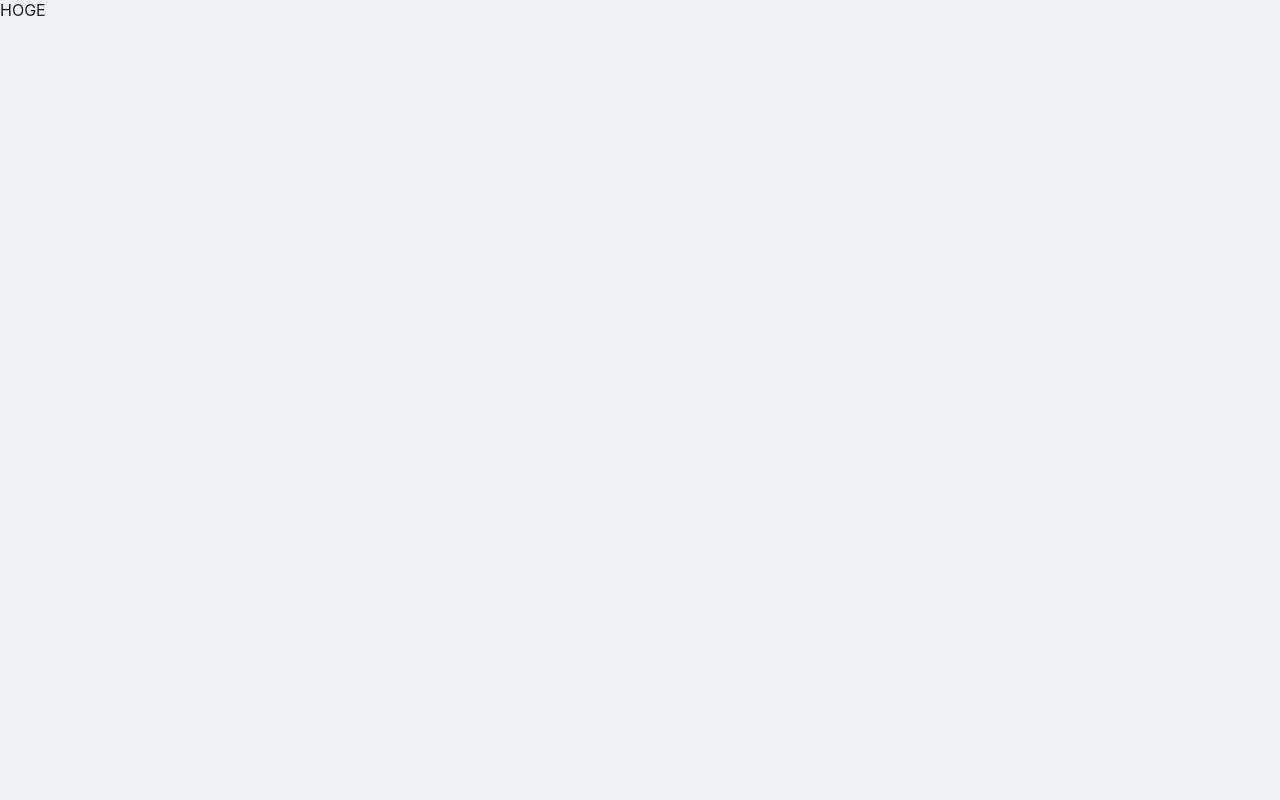
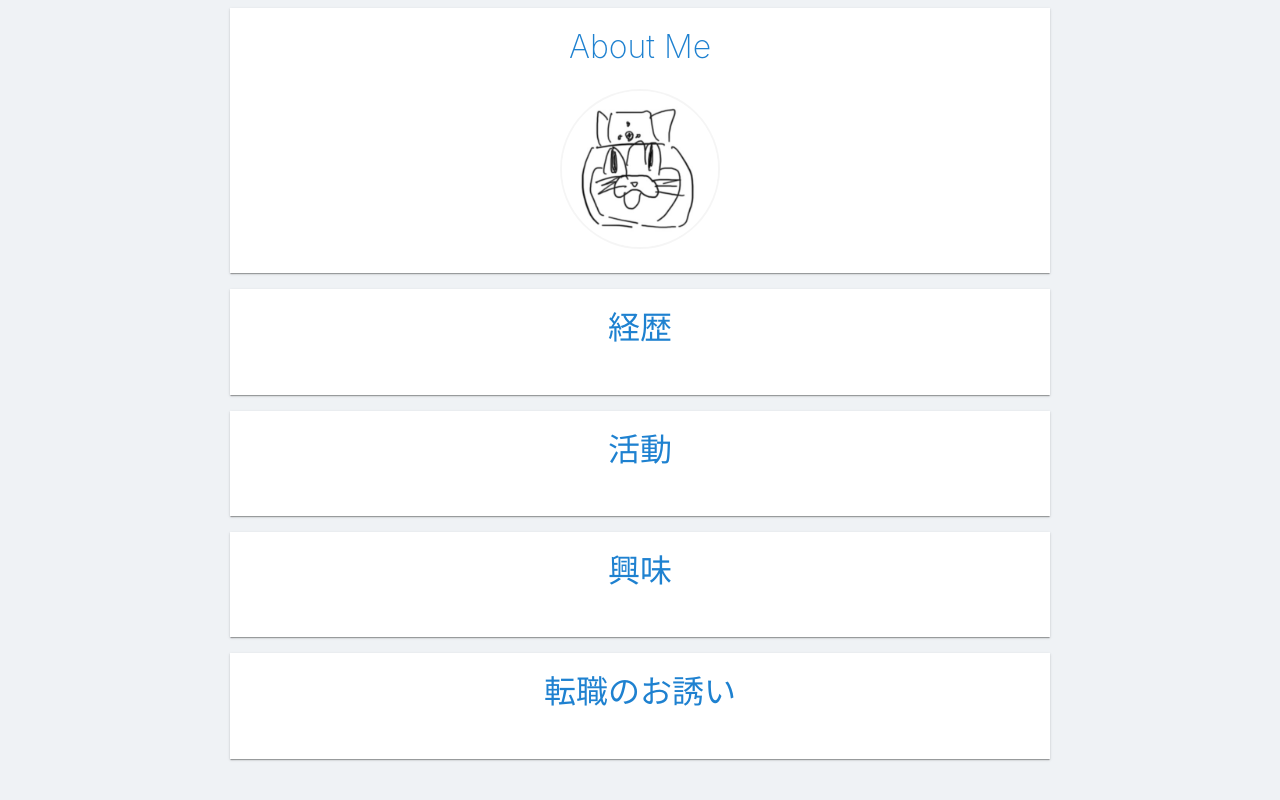
Before and after one commit to junjunjunk/junjunjunk.github.io, a Next.js app: page / in a window 1280 px wide. Built offline with nearby package versions, Linux system fonts and the light colour scheme.

Commit message:
[ADD] ProfileIcon

```diff
--- /dev/null
+++ b/src/components/AboutMeCard.tsx
@@ -0,0 +1,24 @@
+import React from 'react';
+import { TopicCard } from './TopicCard';
+import styled from 'styled-components';
+import { Avatar } from '@material-ui/core';
+import { Flexbox } from './utils/Flexbox';
+
+interface Props {}
+
+const SizedAvatar = styled(Avatar)`
+    width: 160px;
+    height 160px;
+    border: 2.5px solid #FFFFFF;
+    border-color: rgba(0, 0, 0, 0.04);
+`;
+
+export const AboutMeCard: React.FC<Props> = ({}) => {
+  return (
+    <TopicCard cardTitle="About Me">
+      <Flexbox justifyContent="center" alignItems="center" style={{ flexDirection: 'column' }}>
+        <SizedAvatar alt="Junk's Icon" src="/ProfileIcon.jpg" />
+      </Flexbox>
+    </TopicCard>
+  );
+};
--- /dev/null
+++ b/src/components/TopicCard.tsx
@@ -0,0 +1,27 @@
+import React from 'react';
+import { Card, CardContent, Typography } from '@material-ui/core';
+import { Spacer } from './utils/Spacer';
+
+interface Props {
+  cardTitle: string;
+}
+
+export const TopicCard: React.FC<Props> = ({ cardTitle, children }) => {
+  return (
+    <Card>
+      <CardContent>
+        <Typography
+          style={{ fontWeight: 200, margin: '4px 8px' }}
+          color="primary"
+          align="center"
+          variant="h3"
+          component="h3"
+        >
+          {cardTitle}
+        </Typography>
+        <Spacer />
+        {children}
+      </CardContent>
+    </Card>
+  );
+};
--- /dev/null
+++ b/src/components/utils/Flexbox.tsx
@@ -0,0 +1,19 @@
+import React from 'react';
+import { AlignItemsProperty, JustifyContentProperty } from 'csstype';
+
+export const Flexbox: React.FC<
+  React.HTMLAttributes<HTMLDivElement> & {
+    alignItems?: AlignItemsProperty;
+    justifyContent?: JustifyContentProperty;
+  }
+> = ({ alignItems, justifyContent, style, ...props }) => (
+  <div
+    style={{
+      display: 'flex',
+      alignItems: alignItems,
+      justifyContent: justifyContent,
+      ...style,
+    }}
+    {...props}
+  ></div>
+);
--- /dev/null
+++ b/src/components/utils/Spacer.tsx
@@ -0,0 +1,16 @@
+import React from 'react';
+
+export const Spacer: React.FC<
+  React.HTMLAttributes<HTMLDivElement> & {
+    size?: { height?: string | number; width?: string | number };
+  }
+> = ({ size }, style, ...props) => (
+  <div
+    style={{
+      width: size?.width ?? '20px',
+      height: size?.height ?? '20px',
+      ...style,
+    }}
+    {...props}
+  ></div>
+);
--- /dev/null
+++ b/src/components/utils/Wrapper.tsx
@@ -0,0 +1,5 @@
+import styled from 'styled-components';
+
+export const Wrapper = styled.div`
+  margin: 8px;
+`;
--- a/src/pages/index.tsx
+++ b/src/pages/index.tsx
@@ -1,14 +1,52 @@
 import Head from 'next/head';
+import React from 'react';
+import { TopicCard } from '../components/TopicCard';
+import { Flexbox } from '../components/utils/Flexbox';
+import { Wrapper } from '../components/utils/Wrapper';
+import { AboutMeCard } from '../components/AboutMeCard';
 
 export default function Home() {
   return (
-    <div>
+    <div
+      style={{
+        position: 'absolute',
+        margin: 0,
+        height: '100%',
+        width: '100%',
+      }}
+    >
       <Head>
-        <title>Create Next App</title>
-        <link rel="icon" href="/favicon.ico" />
+        <title>Junk Box</title>
+        <link rel="icon" href="/ProfileIcon.jpg" />
       </Head>
 
-      <main>HOGE</main>
+      <main>
+        <Flexbox
+          justifyContent="center"
+          alignItems="center"
+          style={{ flexDirection: 'column', width: '100%', height: '100%' }}
+        >
+          <Wrapper style={{ width: '64%' }}>
+            <AboutMeCard />
+          </Wrapper>
+
+          <Wrapper style={{ width: '64%' }}>
+            <TopicCard cardTitle="経歴"></TopicCard>
+          </Wrapper>
+
+          <Wrapper style={{ width: '64%' }}>
+            <TopicCard cardTitle="活動"></TopicCard>
+          </Wrapper>
+
+          <Wrapper style={{ width: '64%' }}>
+            <TopicCard cardTitle="興味"></TopicCard>
+          </Wrapper>
+
+          <Wrapper style={{ width: '64%' }}>
+            <TopicCard cardTitle="転職のお誘い"></TopicCard>
+          </Wrapper>
+        </Flexbox>
+      </main>
 
       <footer></footer>
     </div>
--- a/src/styles/AppStyleProvider.tsx
+++ b/src/styles/AppStyleProvider.tsx
@@ -3,12 +3,15 @@ import { ThemeProvider } from 'styled-components';
 import { ThemeProvider as MuiThemeProvider } from '@material-ui/styles';
 import { styledComponentsTheme, muiTheme } from './theme';
 import { GlobalStyle } from './GlobalStyle';
+import { StylesProvider } from '@material-ui/core';
 
 const AppStyleProvider: React.FC = ({ children }) => (
-  <ThemeProvider theme={styledComponentsTheme}>
-    <GlobalStyle />
-    <MuiThemeProvider theme={muiTheme}>{children}</MuiThemeProvider>
-  </ThemeProvider>
+  <StylesProvider injectFirst>
+    <ThemeProvider theme={styledComponentsTheme}>
+      <GlobalStyle />
+      <MuiThemeProvider theme={muiTheme}>{children}</MuiThemeProvider>
+    </ThemeProvider>
+  </StylesProvider>
 );
 
 export { AppStyleProvider };
```
Also changed, not shown: .babelrc (added).
